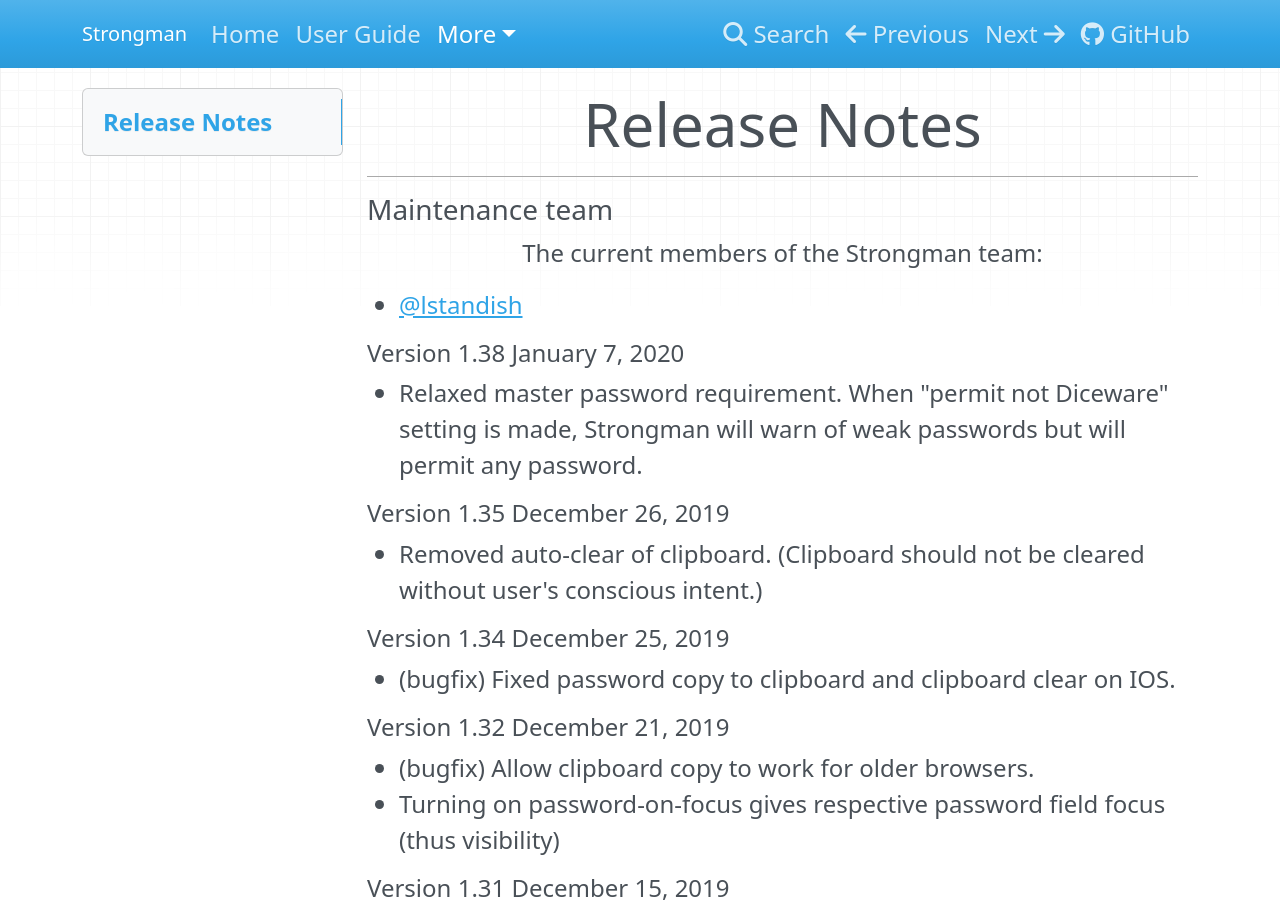
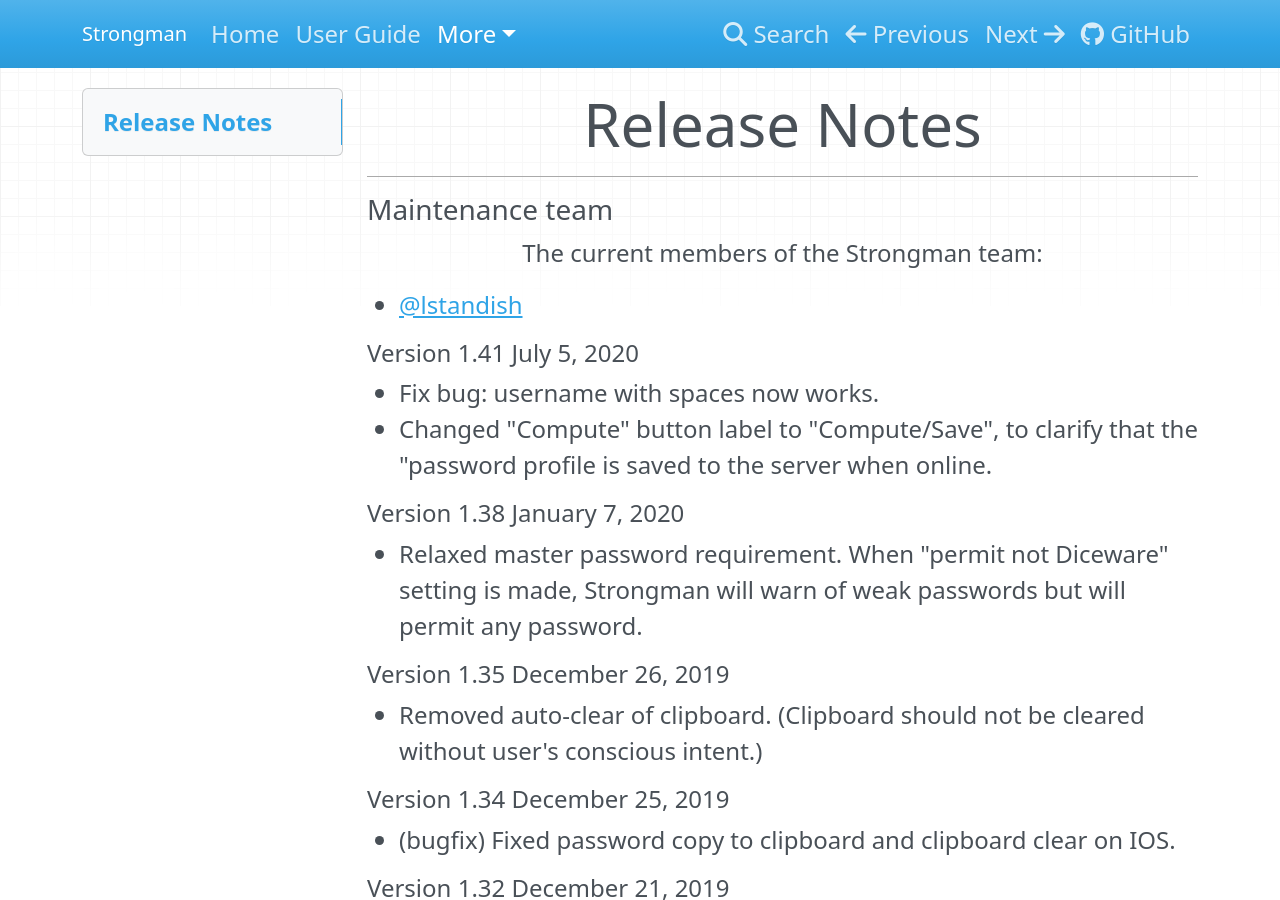
Before and after one commit to lstandish/strongman-md, an MkDocs documentation site: the page built from docs/more/release-notes.md, in a window 1280 px wide and 900 px high. Built offline with MkDocs 1.6.1, drawn with Linux system fonts in a browser that asks for light colours.

Commit message:
update docs to v1.41

```diff
--- a/docs/more/release-notes.md
+++ b/docs/more/release-notes.md
@@ -7,6 +7,10 @@
 The current members of the Strongman team:
 
 * [@lstandish](https://github.com/lstandish/)
+
+#### Version 1.41 July 5, 2020
+- Fix bug: username with spaces now works.
+- Changed "Compute" button label to "Compute/Save", to clarify that the "password profile is saved to the server when online.
 
 #### Version 1.38 January 7, 2020
 - Relaxed master password requirement. When "permit not Diceware" setting is made, Strongman will
```
Also changed, not shown: docs/index.md (+1 -1 lines), docs/user-guide.md (+1 -1 lines).
